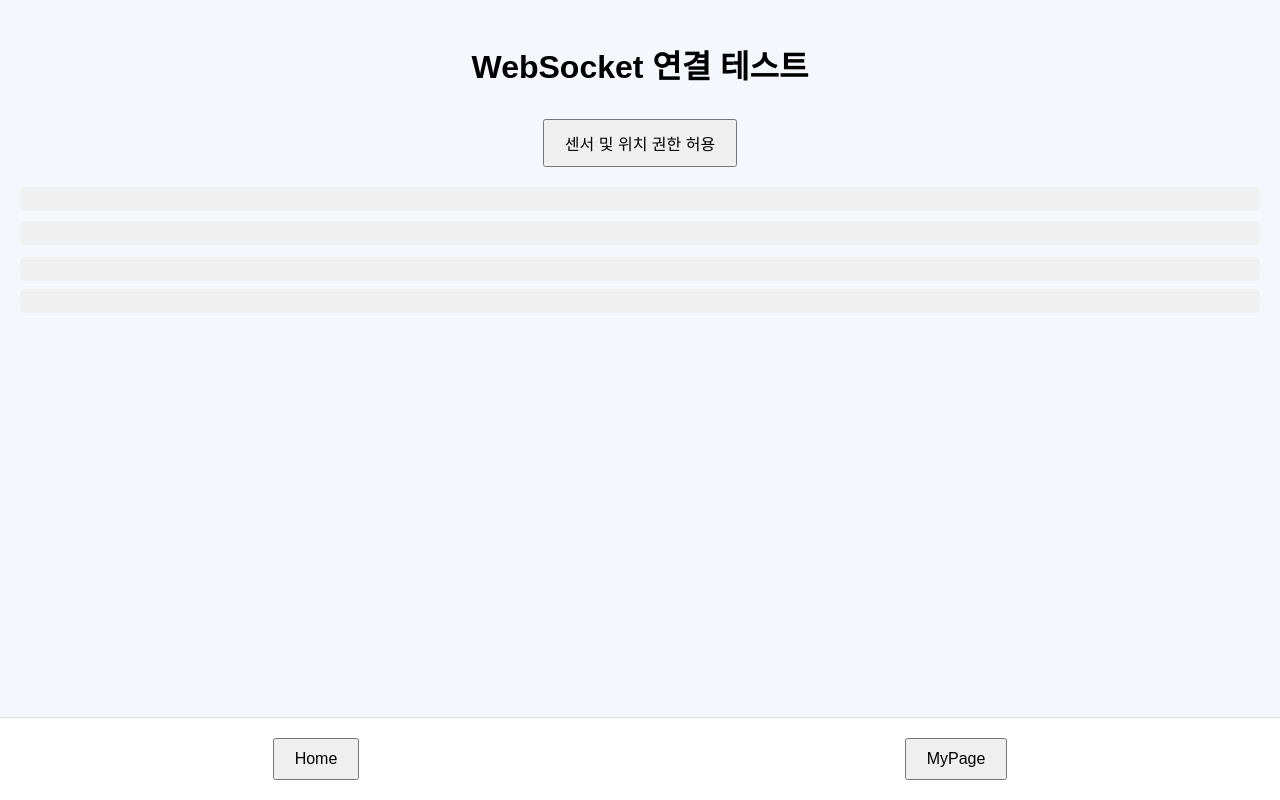
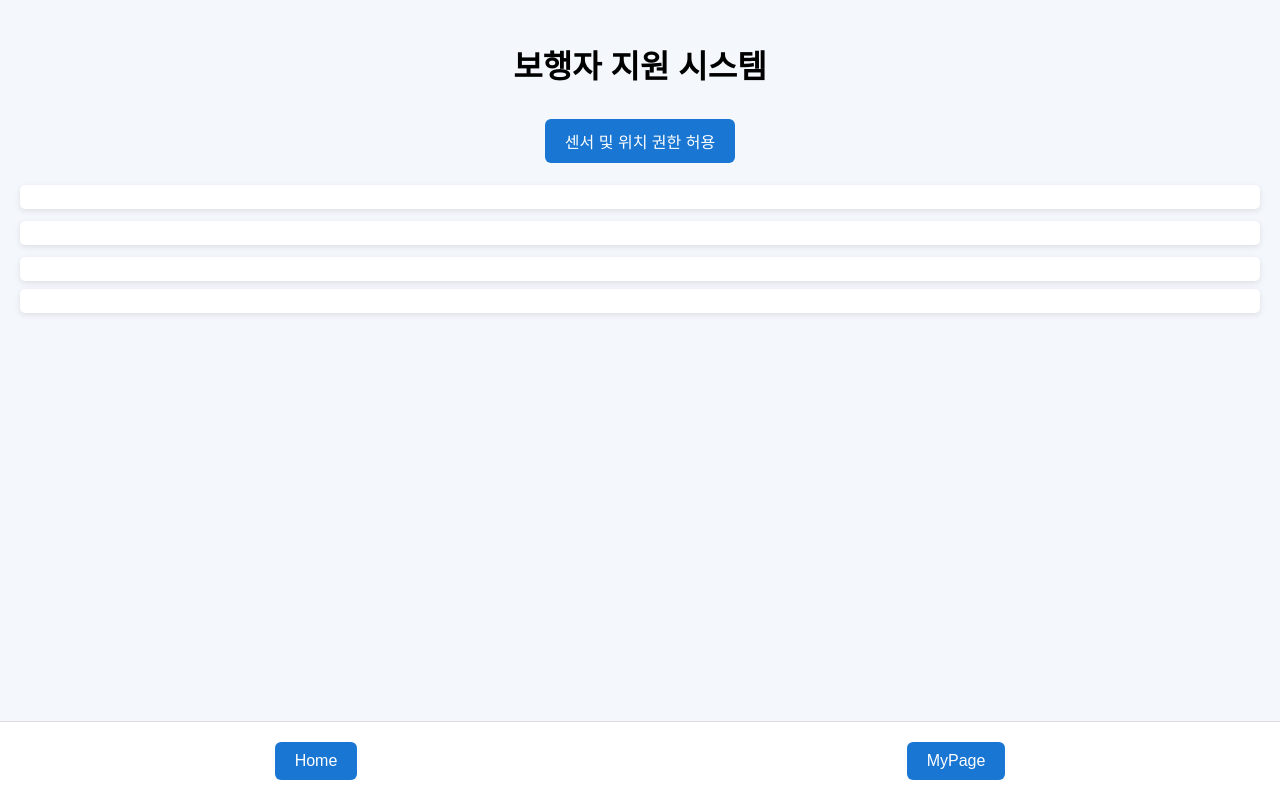
Before and after one commit to mj111x/web.github.io, a website: page index.html in a window 1280 px wide. Drawn offline with Linux system fonts and the light colour scheme.

Commit message:
Update project files

```diff
--- a/index.html
+++ b/index.html
@@ -8,19 +8,24 @@
 </head>
 <body>
   <div class="container" id="homePage">
-    <h1>WebSocket 연결 테스트</h1>
+    <h1>보행자 지원 시스템</h1>
+
     <button id="requestPermissionButton">센서 및 위치 권한 허용</button>
+
     <div class="radar-container" id="radarAnimation" style="display: none;">
       <div class="radar-wave"></div>
       <div class="radar-wave delay"></div>
     </div>
+
     <div id="trafficLightIllustration" style="display: none; margin-top: 20px;">
       <img src="traffic-light.png" alt="신호등 일러스트" width="80" />
     </div>
-    <div id="speedInfo" style="display: none;">평균 속도: 0.00 km/h</div>
+
+    <div id="speedInfo" style="display: none;">속도 정보</div>
     <div id="gpsInfo" style="display: none;">
       <strong>위치:</strong> <span id="lat">-</span>, <span id="lon">-</span>
     </div>
+
     <div id="crossingResult"></div>
     <div id="signalCountdown"></div>
   </div>
--- a/styles.css
+++ b/styles.css
@@ -19,14 +19,23 @@ button {
   margin: 10px;
   font-size: 16px;
   cursor: pointer;
+  background-color: #1976d2;
+  color: white;
+  border: none;
+  border-radius: 6px;
+}
+
+button:hover {
+  background-color: #1565c0;
 }
 
 #speedInfo, #gpsInfo, #mypageInfo, #crossingResult, #signalCountdown {
-  margin-top: 10px;
+  margin-top: 12px;
   font-size: 16px;
-  background-color: #f0f0f0;
+  background-color: #ffffff;
   padding: 12px;
   border-radius: 5px;
+  box-shadow: 0 2px 6px rgba(0, 0, 0, 0.1);
 }
 
 #crossingResult {
```
